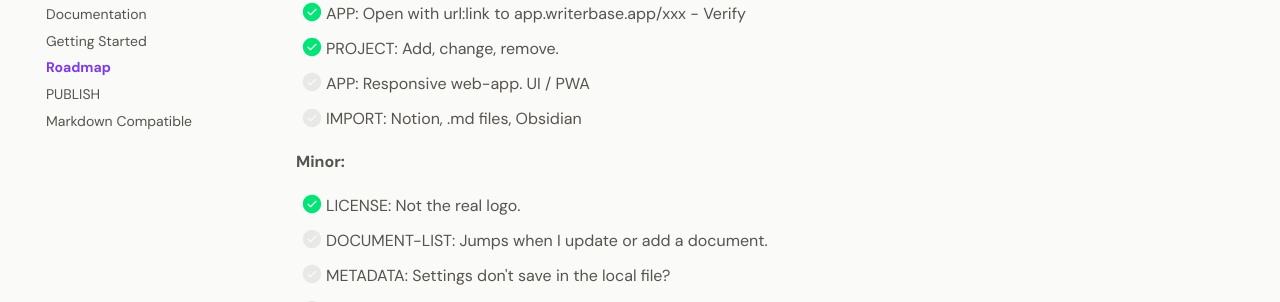
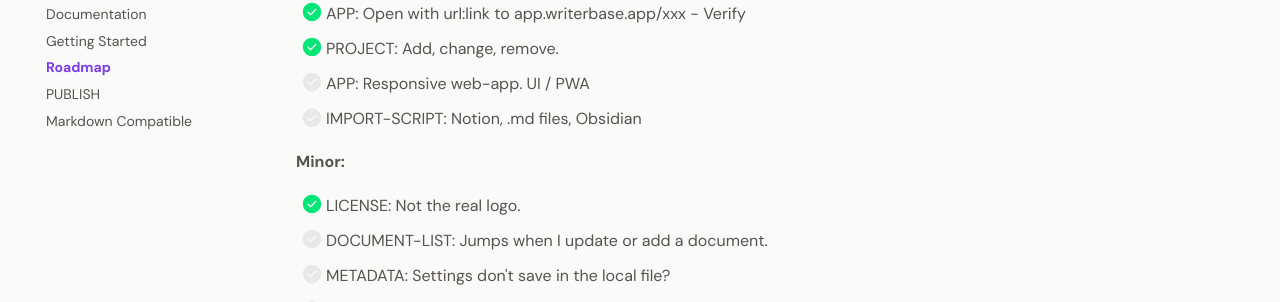
Before and after one commit to larssonhthomas-afk/writebase-docs, an MkDocs documentation site: the page built from docs/009-roadmap.md, in a window 1280 px wide and 900 px high, scrolled down 555 px. Shown: the part 152-454 px from the top of the window. Built offline with MkDocs 1.6.1 and Material for MkDocs 9.7.7, drawn with Linux system fonts in a browser that asks for light colours; some web fonts are replaced.

Commit message:
Update 009-roadmap.md

```diff
--- a/docs/009-roadmap.md
+++ b/docs/009-roadmap.md
@@ -29,7 +29,7 @@ This Backlog has a priority 1-3.
 - [x] APP: Open with url:link to app.writerbase.app/xxx - Verify
 - [x] PROJECT: Add, change, remove.
 - [ ] APP: Responsive web-app. UI / PWA
-- [ ] IMPORT: Notion, .md files, Obsidian
+- [ ] IMPORT-SCRIPT: Notion, .md files, Obsidian
 
 **Minor:**
 
```
